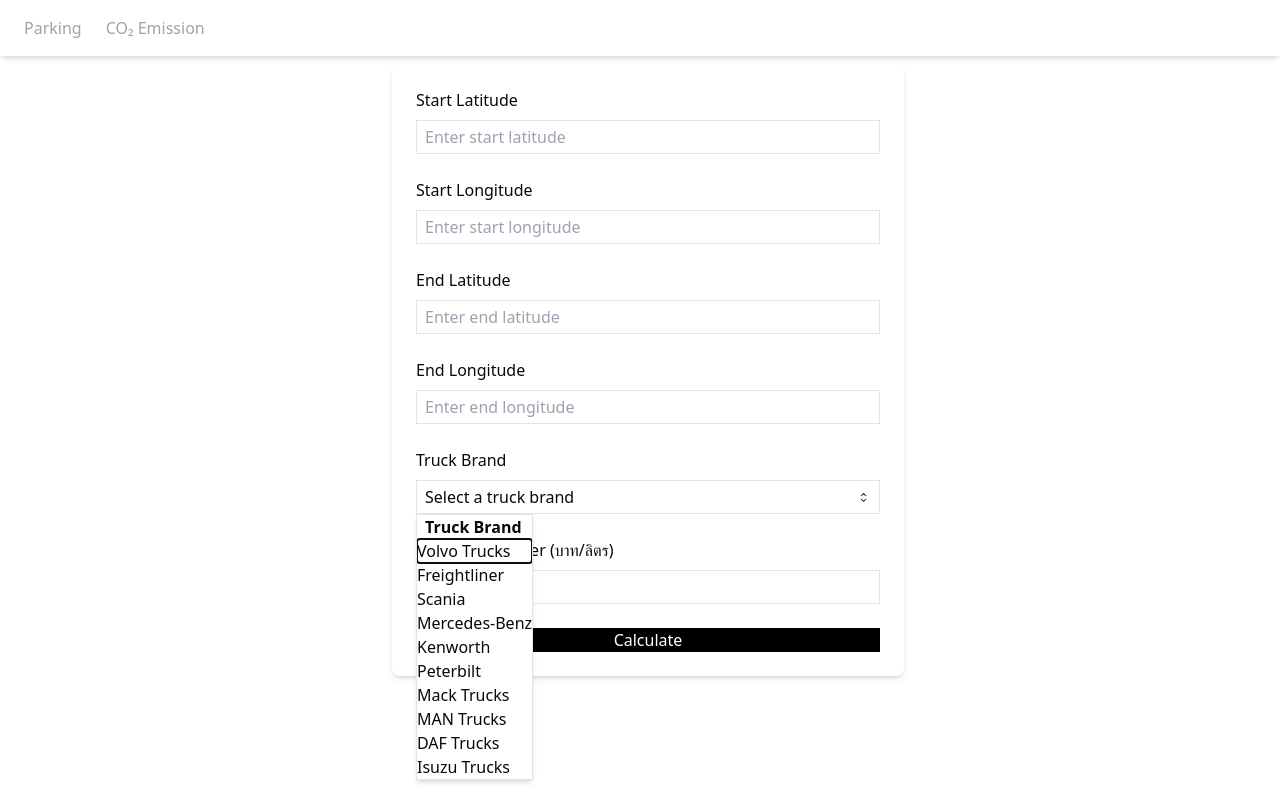
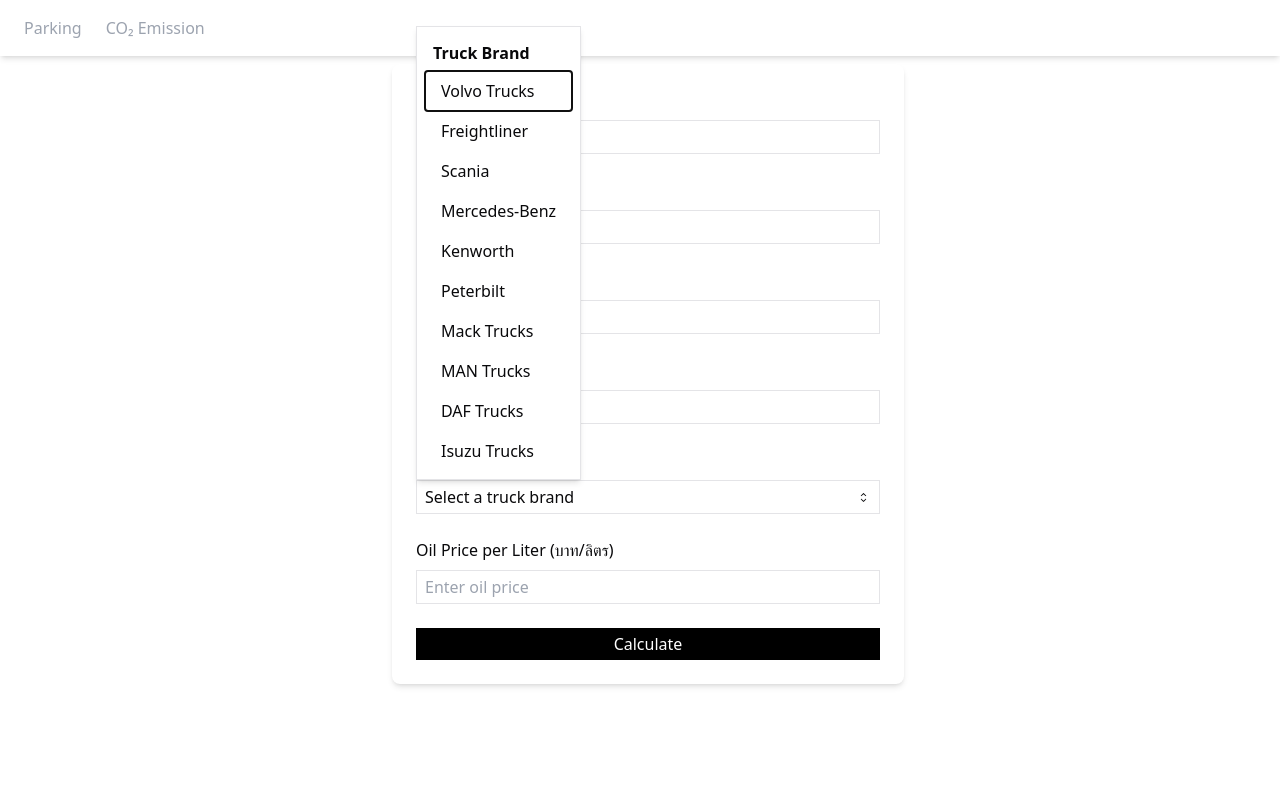
Before and after one commit to Punnarun/mitrphol, a Next.js app: page /emission in a window 1280 px wide. Both pictures are taken after a click on the button "Select a truck brand". Built offline with nearby package versions, Linux system fonts and the light colour scheme.

Commit message:
Update page.tsx

```diff
--- a/src/app/emission/page.tsx
+++ b/src/app/emission/page.tsx
@@ -146,10 +146,10 @@
                 <SelectValue placeholder="Select a truck brand" />
               </SelectTrigger>
               <SelectContent className="bg-white">
-                <SelectGroup>
-                  <SelectLabel>Truck Brand</SelectLabel>
+                <SelectGroup className='p-2'>
+                  <SelectLabel className='px-2 py-1.5'>Truck Brand</SelectLabel>
                   {truckData.map((truck) => (
-                    <SelectItem key={truck.brand} value={truck.brand}>
+                    <SelectItem key={truck.brand} value={truck.brand} className='px-4 py-2'>
                       {truck.brand}
                     </SelectItem>
                   ))}
@@ -167,7 +167,7 @@
               className="px-2 py-1"
             />
           </div>
-          <Button type="submit" className="w-full bg-black text-white">
+          <Button type="submit" className="w-full bg-black text-white px-2 py-1">
             Calculate
           </Button>
         </form>
```
